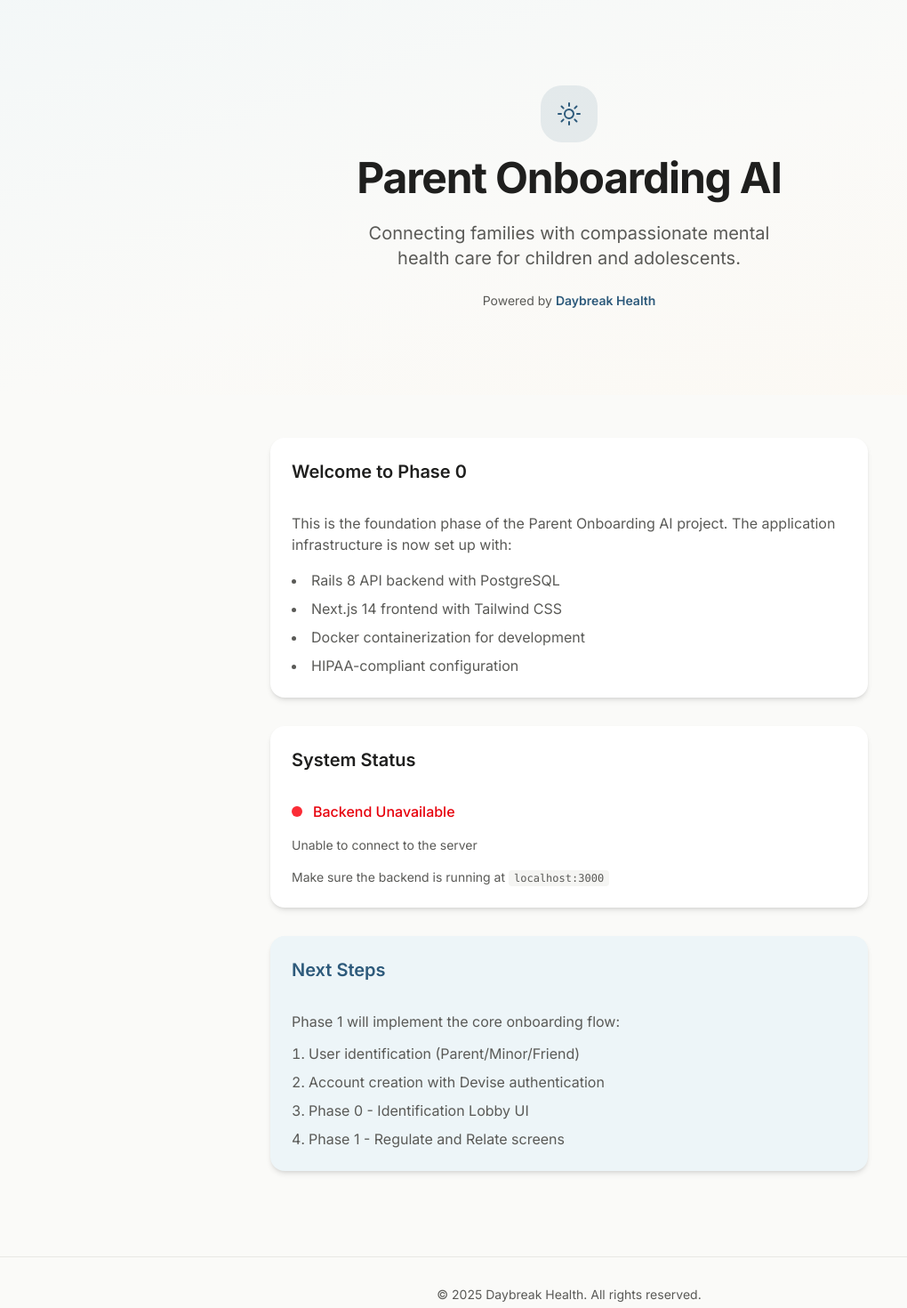
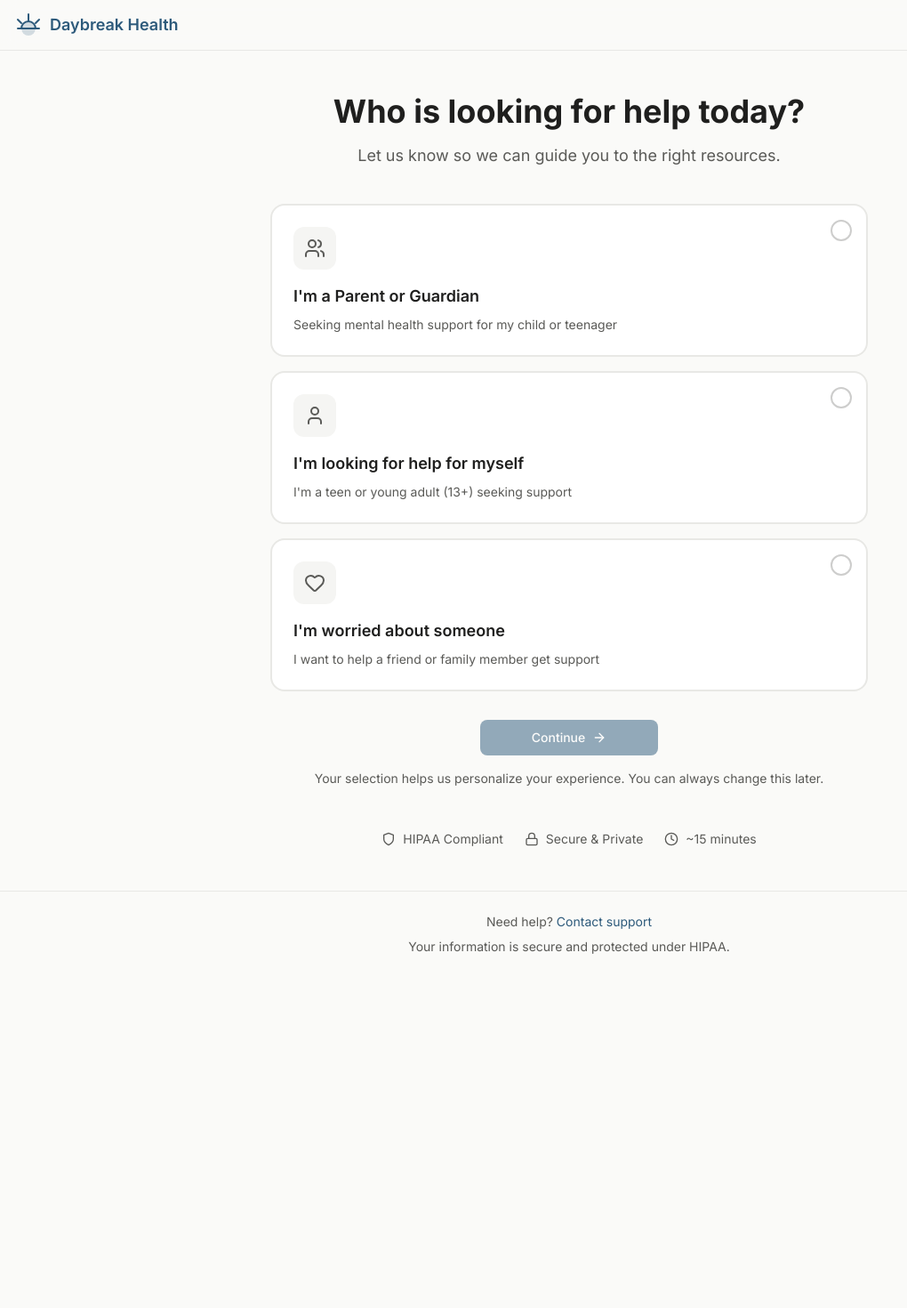
Before and after one commit to nstjuliana/DaybreakOnboarding, a Next.js app in the folder frontend/: page / in a window 1280 px wide. Shown: the top 1470 px of the page at 89% size, without its empty margins (0-1020 px from the left). After the commit the page ends 1098 px from the top, so only its background shows below. Built offline with nearby package versions, Linux system fonts and the light colour scheme; no server answers.

Commit message:
feat(frontend): update onboarding phase pages
- Add auth check to Phase 4 booking page
- Update Phase 2 with dynamic screener
- Improve Phase 3 matching and insurance pages

```diff
--- a/frontend/src/app/(onboarding)/phase-1-5/page.tsx
+++ b/frontend/src/app/(onboarding)/phase-1-5/page.tsx
@@ -31,6 +31,7 @@ export default function Phase15Page() {
     setPhase,
     completePhase,
     setConcernAreas,
+    setScreenerType,
   } = useOnboarding();
 
   const [selectedScreener, setSelectedScreener] = useState<ScreenerConfig | null>(null);
@@ -71,6 +72,8 @@ export default function Phase15Page() {
     setConcernAreas(concerns);
     const screener = getPrimaryScreener(concerns);
     setSelectedScreener(screener);
+    // Set the screener type in the onboarding store
+    setScreenerType(screener.type as 'psc17' | 'phq9a' | 'scared');
     setShowConfirmation(true);
   }
 
@@ -107,7 +110,7 @@ export default function Phase15Page() {
             Your Personalized Assessment
           </h1>
           <p className="text-muted-foreground">
-            Based on your concerns, we've selected the best assessment for you.
+            Based on your concerns, we&apos;ve selected the best assessment for you.
           </p>
         </div>
 
@@ -213,7 +216,7 @@ export default function Phase15Page() {
       {selectedScreener && (
         <div className="mt-6 text-center">
           <p className="text-sm text-neutral-500">
-            Based on your selection, we'll use the{' '}
+            Based on your selection, we&apos;ll use the{' '}
             <span className="font-medium text-primary-600">
               {selectedScreener.shortName}
             </span>{' '}
--- a/frontend/src/app/(onboarding)/phase-3/demographics/page.tsx
+++ b/frontend/src/app/(onboarding)/phase-3/demographics/page.tsx
@@ -95,7 +95,6 @@ export default function Phase3DemographicsPage() {
 
   // Determine the subject based on user type
   const isParent = state.userType === 'parent';
-  const isMinor = state.userType === 'minor';
   const isFriend = state.userType === 'friend';
 
   // Friend flow has different handling
--- a/frontend/src/app/(onboarding)/phase-3/insurance/page.tsx
+++ b/frontend/src/app/(onboarding)/phase-3/insurance/page.tsx
@@ -10,7 +10,7 @@
 
 import { useEffect } from 'react';
 import { useRouter } from 'next/navigation';
-import { ArrowLeft, ArrowRight, Shield } from 'lucide-react';
+import { ArrowLeft, Shield } from 'lucide-react';
 import { Button } from '@/components/ui/button';
 import { useOnboarding } from '@/stores/onboarding-store';
 import { InsuranceSelector } from '@/components/forms/insurance-selector';
--- a/frontend/src/app/page.tsx
+++ b/frontend/src/app/page.tsx
@@ -1,124 +1,163 @@
 /**
  * @file Home Page
- * @description Landing page for the Parent Onboarding AI application.
- *              Displays welcome message and backend health status.
+ * @description Entry point for the Parent Onboarding AI application.
+ *              Displays the Phase 0 Identification Lobby (user type selection).
  *
- * @see {@link _docs/user-flow.md} for user journey specification
+ * @see {@link _docs/user-flow.md} Phase 0: Identification Lobby
  */
 
-import { Card, CardContent, CardHeader, CardTitle } from "@/components/ui/card";
-import { HealthStatusDisplay } from "@/components/health-status";
+'use client';
+
+import { useEffect } from 'react';
+import { UserTypeSelector } from '@/components/onboarding/user-type-selector';
+import { OnboardingProvider, useOnboarding } from '@/stores/onboarding-store';
+import { ResumePrompt } from '@/components/onboarding/resume-prompt';
+import { OnboardingHeader } from '@/components/onboarding/onboarding-header';
+
+/**
+ * Phase 0 content component
+ * Renders the identification lobby within the onboarding context
+ */
+function Phase0Content() {
+  const { state, setPhase } = useOnboarding();
+
+  // Set current phase on mount
+  useEffect(() => {
+    setPhase('phase-0');
+  }, [setPhase]);
+
+  return (
+    <div className="flex flex-col items-center animate-fade-in">
+      {/* Resume prompt if there's saved progress */}
+      {state.hasSavedProgress && state.currentPhase !== 'phase-0' && (
+        <ResumePrompt />
+      )}
+
+      {/* Hero section */}
+      <div className="text-center mb-10 max-w-xl">
+        <h1 className="text-3xl md:text-4xl font-bold text-foreground mb-4">
+          Who is looking for help today?
+        </h1>
+        <p className="text-lg text-muted-foreground">
+          Let us know so we can guide you to the right resources.
+        </p>
+      </div>
+
+      {/* User type selection */}
+      <UserTypeSelector />
+
+      {/* Trust indicators */}
+      <div className="mt-12 flex flex-wrap justify-center gap-6 text-sm text-muted-foreground">
+        <div className="flex items-center gap-2">
+          <ShieldIcon className="h-4 w-4" />
+          <span>HIPAA Compliant</span>
+        </div>
+        <div className="flex items-center gap-2">
+          <LockIcon className="h-4 w-4" />
+          <span>Secure & Private</span>
+        </div>
+        <div className="flex items-center gap-2">
+          <ClockIcon className="h-4 w-4" />
+          <span>~15 minutes</span>
+        </div>
+      </div>
+    </div>
+  );
+}
 
 /**
  * Home page component
- * Entry point for the Parent Onboarding AI application
+ * Entry point displaying the Phase 0 Identification Lobby
  */
 export default function HomePage() {
   return (
-    <div className="min-h-screen bg-background">
-      {/* Hero Section */}
-      <div className="relative overflow-hidden">
-        {/* Background gradient */}
-        <div className="absolute inset-0 bg-gradient-to-br from-[var(--daybreak-primary-50)] via-background to-[var(--daybreak-accent-50)] opacity-50" />
+    <OnboardingProvider>
+      <div className="min-h-screen bg-background">
+        {/* Header with progress indicator */}
+        <OnboardingHeader />
 
-        <div className="relative container-content py-16 md:py-24">
-          <div className="max-w-3xl mx-auto text-center space-y-6">
-            {/* Logo/Brand */}
-            <div className="inline-flex items-center justify-center w-16 h-16 rounded-2xl bg-primary/10 mb-4">
-              <svg
-                className="w-8 h-8 text-primary"
-                fill="none"
-                viewBox="0 0 24 24"
-                stroke="currentColor"
-                strokeWidth={1.5}
+        {/* Main content area */}
+        <div className="container-content py-8 md:py-12">
+          <Phase0Content />
+        </div>
+
+        {/* Footer with support info */}
+        <footer className="border-t border-border py-6">
+          <div className="container-content text-center text-sm text-muted-foreground">
+            <p>
+              Need help?{' '}
+              <a
+                href="mailto:support@daybreakhealth.com"
+                className="text-primary hover:underline"
               >
-                <path
-                  strokeLinecap="round"
-                  strokeLinejoin="round"
-                  d="M12 3v2.25m6.364.386l-1.591 1.591M21 12h-2.25m-.386 6.364l-1.591-1.591M12 18.75V21m-4.773-4.227l-1.591 1.591M5.25 12H3m4.227-4.773L5.636 5.636M15.75 12a3.75 3.75 0 11-7.5 0 3.75 3.75 0 017.5 0z"
-                />
-              </svg>
-            </div>
-
-            {/* Heading */}
-            <h1 className="text-4xl md:text-5xl font-bold text-foreground tracking-tight text-balance">
-              Parent Onboarding AI
-            </h1>
-
-            {/* Subtitle */}
-            <p className="text-lg md:text-xl text-muted-foreground max-w-2xl mx-auto text-balance">
-              Connecting families with compassionate mental health care for
-              children and adolescents.
+                Contact support
+              </a>
             </p>
-
-            {/* Daybreak branding */}
-            <p className="text-sm text-muted-foreground">
-              Powered by{" "}
-              <span className="font-semibold text-primary">Daybreak Health</span>
+            <p className="mt-2">
+              Your information is secure and protected under HIPAA.
             </p>
           </div>
-        </div>
+        </footer>
       </div>
-
-      {/* Status Section */}
-      <div className="container-content py-12">
-        <div className="max-w-2xl mx-auto space-y-8">
-          {/* Welcome Card */}
-          <Card className="border-0 shadow-md">
-            <CardHeader>
-              <CardTitle className="text-xl">Welcome to Phase 0</CardTitle>
-            </CardHeader>
-            <CardContent className="space-y-4">
-              <p className="text-muted-foreground">
-                This is the foundation phase of the Parent Onboarding AI
-                project. The application infrastructure is now set up with:
-              </p>
-              <ul className="list-disc list-inside space-y-2 text-muted-foreground">
-                <li>Rails 8 API backend with PostgreSQL</li>
-                <li>Next.js 14 frontend with Tailwind CSS</li>
-                <li>Docker containerization for development</li>
-                <li>HIPAA-compliant configuration</li>
-              </ul>
-            </CardContent>
-          </Card>
-
-          {/* Health Status Card */}
-          <Card className="border-0 shadow-md">
-            <CardHeader>
-              <CardTitle className="text-xl">System Status</CardTitle>
-            </CardHeader>
-            <CardContent>
-              <HealthStatusDisplay />
-            </CardContent>
-          </Card>
-
-          {/* Next Steps Card */}
-          <Card className="border-0 shadow-md bg-[var(--daybreak-primary-50)]">
-            <CardHeader>
-              <CardTitle className="text-xl text-primary">Next Steps</CardTitle>
-            </CardHeader>
-            <CardContent className="space-y-3">
-              <p className="text-muted-foreground">
-                Phase 1 will implement the core onboarding flow:
-              </p>
-              <ol className="list-decimal list-inside space-y-2 text-muted-foreground">
-                <li>User identification (Parent/Minor/Friend)</li>
-                <li>Account creation with Devise authentication</li>
-                <li>Phase 0 - Identification Lobby UI</li>
-                <li>Phase 1 - Regulate and Relate screens</li>
-              </ol>
-            </CardContent>
-          </Card>
-        </div>
-      </div>
-
-      {/* Footer */}
-      <footer className="border-t border-border py-8 mt-12">
-        <div className="container-content text-center text-sm text-muted-foreground">
-          <p>&copy; {new Date().getFullYear()} Daybreak Health. All rights reserved.</p>
-          <p className="mt-2">HIPAA Compliant &bull; Secure &bull; Confidential</p>
-        </div>
-      </footer>
-    </div>
+    </OnboardingProvider>
   );
 }
+
+/**
+ * Simple shield icon for trust indicators
+ */
+function ShieldIcon({ className }: { className?: string }) {
+  return (
+    <svg
+      viewBox="0 0 24 24"
+      fill="none"
+      stroke="currentColor"
+      strokeWidth="2"
+      strokeLinecap="round"
+      strokeLinejoin="round"
+      className={className}
+    >
+      <path d="M12 22s8-4 8-10V5l-8-3-8 3v7c0 6 8 10 8 10z" />
+    </svg>
+  );
+}
+
+/**
+ * Simple lock icon for trust indicators
+ */
+function LockIcon({ className }: { className?: string }) {
+  return (
+    <svg
+      viewBox="0 0 24 24"
+      fill="none"
+      stroke="currentColor"
+      strokeWidth="2"
+      strokeLinecap="round"
+      strokeLinejoin="round"
+      className={className}
+    >
+      <rect x="3" y="11" width="18" height="11" rx="2" ry="2" />
+      <path d="M7 11V7a5 5 0 0 1 10 0v4" />
+    </svg>
+  );
+}
+
+/**
+ * Simple clock icon for trust indicators
+ */
+function ClockIcon({ className }: { className?: string }) {
+  return (
+    <svg
+      viewBox="0 0 24 24"
+      fill="none"
+      stroke="currentColor"
+      strokeWidth="2"
+      strokeLinecap="round"
+      strokeLinejoin="round"
+      className={className}
+    >
+      <circle cx="12" cy="12" r="10" />
+      <polyline points="12 6 12 12 16 14" />
+    </svg>
+  );
+}
```
Also changed, not shown: frontend/src/app/(onboarding)/off-ramp/page.tsx (+8 -8 lines), frontend/src/app/(onboarding)/phase-2/page.tsx (+102 -8 lines), frontend/src/app/(onboarding)/phase-4/page.tsx (+31 -3 lines).
